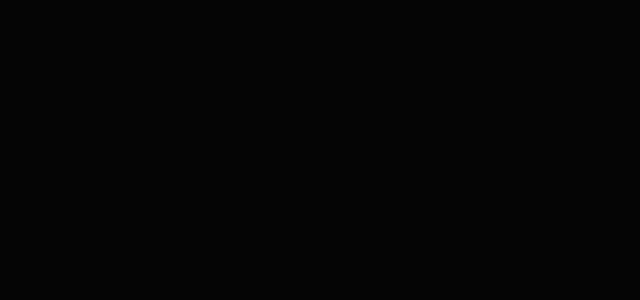
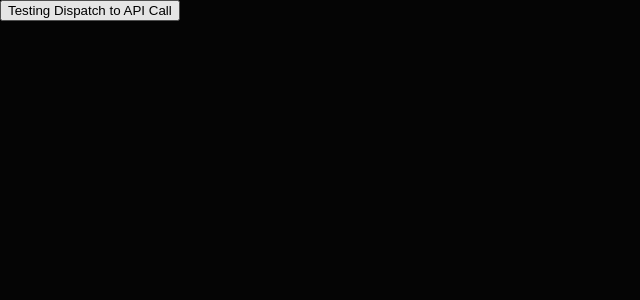
Before and after one commit to Jameell-Adjei/dictionary-web-app, a Next.js app: page / in a window 1280 px wide. Shown: the top 300 px of the page, without its empty margins (0-640 px from the left). Built offline with nearby package versions, Linux system fonts and the light colour scheme.

Commit message:
feat: update the Home component to test API calls

```diff
--- a/pages/index.tsx
+++ b/pages/index.tsx
@@ -1,12 +1,15 @@
-import Head from 'next/head'
-import Image from 'next/image'
-import { Inter } from 'next/font/google'
-
-const inter = Inter({ subsets: ['latin'] })
+import { getWord, meaningListSelector } from '@/reducers/wordSlice';
+import { useAppDispatch, useAppSelector } from '@/reducers/store';
+import MeaningList from '@/components/MeaningList';
 
 export default function Home() {
+  const dispatch = useAppDispatch()
+  const meaningList = useAppSelector(meaningListSelector);
+
   return (
     <>
+      <MeaningList/>
+      <button onClick={()=>{dispatch(getWord('dull')); console.log(meaningList)}}>Testing Dispatch to API Call</button>
     </>
   )
 }
```
